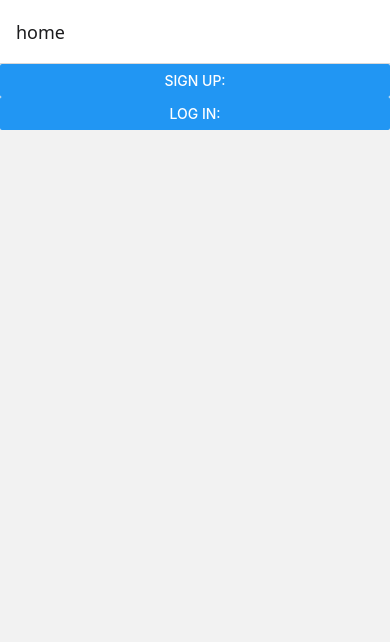
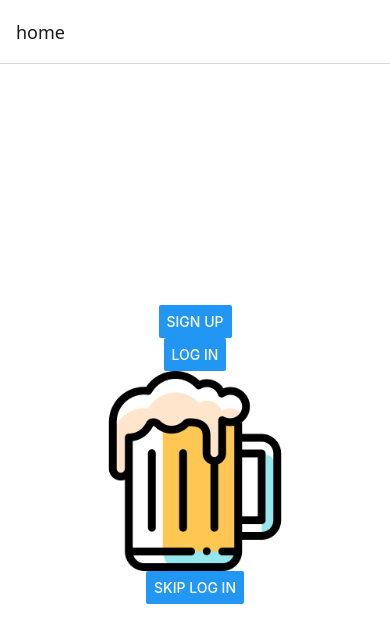
Before and after one commit to CharlieHudson31/MyReactNativeApp, a React Native app: screen /home in a window 390 px wide. Shown: the top 642 px of the page. Built offline with nearby package versions, Linux system fonts and the light colour scheme; no server answers.

Commit message:
feat: 25: home.js: add logo image.
These changes add a logo for temporary use on the home page. Also adds a
skip log in button.

```diff
--- a/home.js
+++ b/home.js
@@ -1,15 +1,46 @@
 import React from 'react';
-import { Button, ScrollView, StyleSheet, Text, TextInput, View } from 'react-native';
+import { Button, ScrollView, StyleSheet, Text, TextInput, View, Image, Dimensions } from 'react-native';
 import { useNavigation } from '@react-navigation/native';
+//import {SafeAreaView, SafeAreaProvider} from 'react-native-safe-area'
+const { window_width, window_height } = Dimensions.get('window');
 const signin = () =>{
     navigation = useNavigation()
+
     return (
-    <View>
-        <Button title="Sign up:"
+    <View style={styles.container}>
+        <Button title="Sign up"
         onPress={() => navigation.navigate('signuppage')}/>
-        <Button title="Log in:"
+        <Button title="Log in"
         onPress={() => navigation.navigate('loginpage')}/>
+
+
+        <Image
+            style={styles.logo}
+            source={require('./assets/Beer_Icon.png')}
+        />
+        <Button title="Skip Log in"
+        onPress={(() => navigation.navigate('Page1'))}/>
     </View>
     )
 }
+const styles = StyleSheet.create({
+    container: {
+      flex: 1,
+      backgroundColor: '#fff',
+      alignItems: 'center',
+      justifyContent: 'center',
+    },
+    input: {
+      height: 40,
+      width: 120,
+      margin: 12,
+      borderWidth: 1,
+      padding: 10,
+    },
+    logo: {
+        width: 200,
+        height: 200,
+      },
+  });
+
 export default signin
--- a/package.json
+++ b/package.json
@@ -16,7 +16,8 @@
     "firebase": "^11.1.0",
     "react": "18.3.1",
     "react-native": "0.76.5",
-    "react-native-maps": "1.18.0"
+    "react-native-maps": "1.18.0",
+    "react-native-safe-area": "^0.5.1"
   },
   "devDependencies": {
     "@babel/core": "^7.20.0"
```
Also changed, not shown: assets/Beer_Icon.png (added), 1 other file (tests, documents, lock files or other folders).
